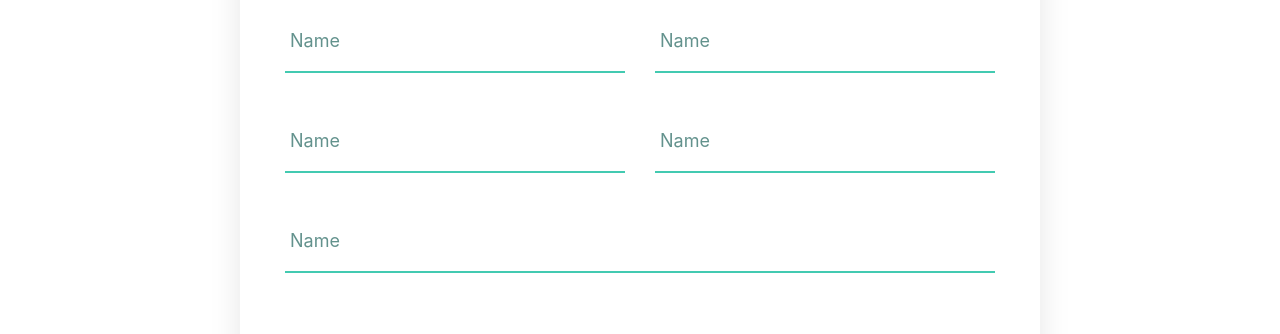
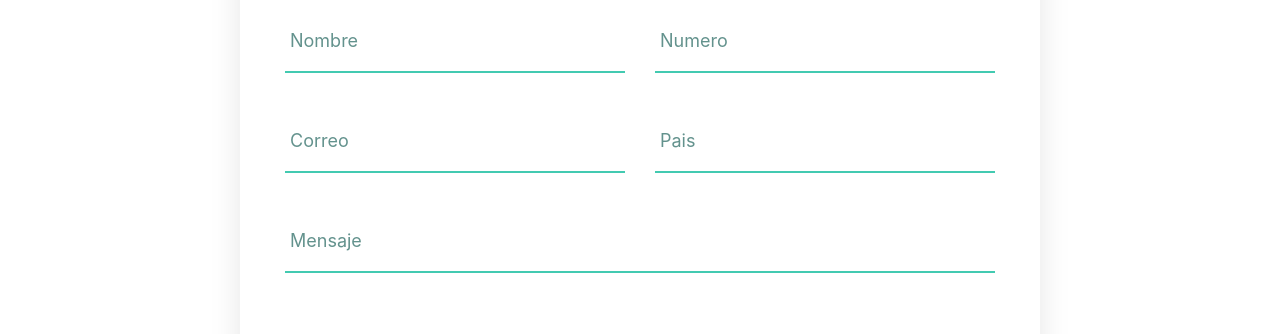
Before and after one commit to juanlkn/Glampingv2, a website: page contacto.html in a window 1280 px wide. Shown: the part 457-791 px from the top of the page. Drawn offline with nearby package versions, Linux system fonts and the light colour scheme.

Commit message:
Modificación de Contacto

```diff
--- a/contacto.html
+++ b/contacto.html
@@ -64,24 +64,24 @@
            <div class="container">
              <div class="contact-form row">
                <div class="form-field col-lg-6">
-                 <input id="name" class="input-text" type="text name" name="">
-                 <label for="name" class="label">name</label>
+                 <input id="Nombre" class="input-text" type="text name" name="">
+                 <label for="name" class="label">Nombre</label>
                </div>
                <div class="form-field col-lg-6">
-                <input id="name" class="input-text" type="text name" name="">
-                <label for="name" class="label">name</label>
+                <input id="numero" class="input-text" type="text name" name="">
+                <label for="numero" class="label">Numero</label>
               </div>
               <div class="form-field col-lg-6">
-                <input id="name" class="input-text" type="text name" name="">
-                <label for="name" class="label">name</label>
+                <input id="correo" class="input-text" type="text name" name="">
+                <label for="correo" class="label">Correo</label>
               </div>
               <div class="form-field col-lg-6">
-                <input id="name" class="input-text" type="text name" name="">
-                <label for="name" class="label">name</label>
+                <input id="pais" class="input-text" type="text name" name="">
+                <label for="pais" class="label">Pais</label>
               </div>
               <div class="form-field col-lg-12">
-                <input id="name" class="input-text" type="text name" name="">
-                <label for="name" class="label">name</label>
+                <input id="mensaje" class="input-text" type="text name" name="">
+                <label for="mensaje" class="label">Mensaje</label>
               </div>
               <div class="form-field col-lg-12">
                 <input class="submit-btn" type="submit" value="Enviar" name="">
```
